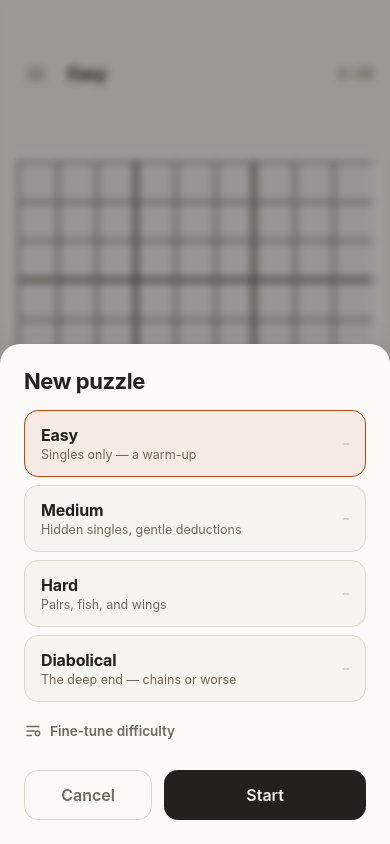
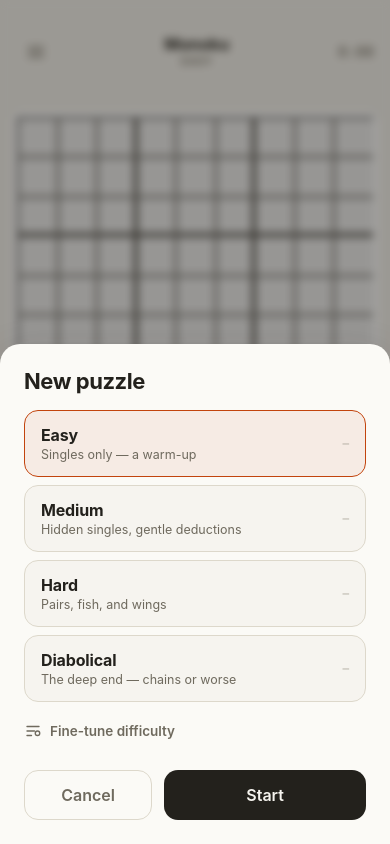
Before and after one commit to spongesquire/monoku, a website with bundled scripts: page index.html in a window 390 px wide. Built offline with nearby package versions, Linux system fonts and the light colour scheme.

Commit message:
Pad dots become per-box mini-map, Monoku wordmark, 2-row pad on tall phones
- Dots now light per 3x3 box containing the digit (WHERE it is), not just count
- 'Monoku' brand centered top with small uppercase difficulty label beneath
- Tall phones (>=780px): pad switches to 5+4 two-row layout with bigger cards
- Short phones/desktop keep single row of 9
- SW cache v9

```diff
--- a/css/style.css
+++ b/css/style.css
@@ -115,10 +115,23 @@ html.standalone .app { height: var(--app-h, 100vh); }
 .icon-btn svg { width: 22px; height: 22px; fill: none; stroke: currentColor; stroke-width: 1.8; stroke-linecap: round; }
 .icon-btn:active { background: var(--paper-2); transform: scale(0.94); }
 
-.topbar-mid { flex: 1; display: flex; align-items: baseline; gap: 8px; min-width: 0; }
+.topbar-mid { flex: 1; display: flex; flex-direction: column; align-items: center; gap: 1px; min-width: 0; }
+.brand {
+  font-family: var(--font-digit);
+  font-size: 16px;
+  font-weight: 700;
+  letter-spacing: 0.01em;
+  color: var(--ink);
+  line-height: 1.1;
+}
+.diff-sub { display: flex; align-items: baseline; gap: 6px; }
 .diff-label {
-  font-size: 17px; font-weight: 700; letter-spacing: -0.02em;
-  white-space: nowrap; overflow: hidden; text-overflow: ellipsis;
+  font-size: 10.5px;
+  font-weight: 600;
+  letter-spacing: 0.09em;
+  text-transform: uppercase;
+  color: var(--ink-2);
+  white-space: nowrap;
 }
 .diff-se {
   font-family: var(--timer-font);
@@ -335,6 +348,24 @@ html.standalone .board { width: min(100vw - 16px, var(--app-h, 100vh) - 280px, 5
   height: 92px;
   position: relative;
   transition: background 0.15s var(--ease-standard), transform 0.1s var(--ease-out), opacity 0.2s, border-color 0.15s, color 0.15s;
+}
+
+/* tall phones (modern iPhones+): two rows of bigger cards, 5 over 4,
+ * second row centered — much easier targets. Short phones and wide
+ * screens keep the single row of nine. */
+@media (max-width: 700px) and (min-height: 780px) {
+  .pad { grid-template-columns: repeat(5, 1fr); gap: 7px; }
+  .pad .pad-key { height: 98px; }
+  .pad .pad-key[data-d="6"] { grid-column: 2; }
+  .pad .pad-key[data-d="7"] { grid-column: 3; }
+  .pad .pad-key[data-d="8"] { grid-column: 4; }
+  .pad .pad-key[data-d="9"] { grid-column: 5; }
+  .pad-key .pk-num { font-size: clamp(26px, 7.2vw, 40px); }
+  .pad-key .pk-dots {
+    grid-template-columns: repeat(3, 8px);
+    grid-auto-rows: 8px;
+    gap: 3.5px;
+  }
 }
 .pad-key:active { transform: scale(0.92); }
 .pad-key.done { opacity: 0.25; }
--- a/index.html
+++ b/index.html
@@ -36,8 +36,11 @@
       <svg viewBox="0 0 24 24" aria-hidden="true"><path d="M4 7h16M4 12h16M4 17h16" /></svg>
     </button>
     <div class="topbar-mid">
-      <span class="diff-label" id="diffLabel">Easy</span>
-      <span class="diff-se" id="diffSe" hidden></span>
+      <span class="brand">Monoku</span>
+      <span class="diff-sub">
+        <span class="diff-label" id="diffLabel">Easy</span>
+        <span class="diff-se" id="diffSe" hidden></span>
+      </span>
     </div>
     <div class="topbar-right">
       <span class="mistakes" id="mistakes" hidden aria-label="Mistakes"></span>
--- a/js/app.js
+++ b/js/app.js
@@ -189,6 +189,13 @@ function isPeer(i, j) {
 function renderPad(counts) {
   const pad = $('pad');
   pad.innerHTML = '';
+  /* per-box presence: dots double as a board map — slot b lights up when
+   * digit d is present in box b (mirrors the 3x3 box layout on the board) */
+  const boxHas = Array.from({ length: 10 }, () => new Array(9).fill(false));
+  for (let i = 0; i < 81; i++) {
+    const v = board[i];
+    if (v) boxHas[v][BOX_OF[i]] = true;
+  }
   for (let d = 1; d <= 9; d++) {
     const k = document.createElement('button');
     k.className = 'pad-key';
@@ -198,15 +205,14 @@ function renderPad(counts) {
     num.className = 'pk-num';
     num.textContent = d;
     k.appendChild(num);
-    /* 3x3 remaining grid: one dot per copy still to place — full grid
-     * when none placed, empties as the digit fills in, done when 9/9 */
+    /* 3x3 mini-map of the board's boxes: lit dot = digit present in that
+     * box, faint = still needed there. Shows WHERE, not just how many */
     const dots = document.createElement('span');
     dots.className = 'pk-dots';
     dots.setAttribute('aria-hidden', 'true');
-    const remaining = 9 - counts[d];
-    for (let s = 0; s < 9; s++) {
+    for (let b = 0; b < 9; b++) {
       const dot = document.createElement('i');
-      if (s >= remaining) dot.className = 'off';
+      if (!boxHas[d][b]) dot.className = 'off';
       dots.appendChild(dot);
     }
     k.appendChild(dots);
--- a/sw.js
+++ b/sw.js
@@ -2,7 +2,7 @@
  * Strategy: precache the full app shell, then stale-while-revalidate.
  * After first load the app is 100% functional offline, forever.
  */
-const CACHE = 'monoku-v8';
+const CACHE = 'monoku-v9';
 const SHELL = [
   './',
   './index.html',
```
Also changed, not shown: monoku_dark_v2.png (added), monoku_dark_v3.png (added).
